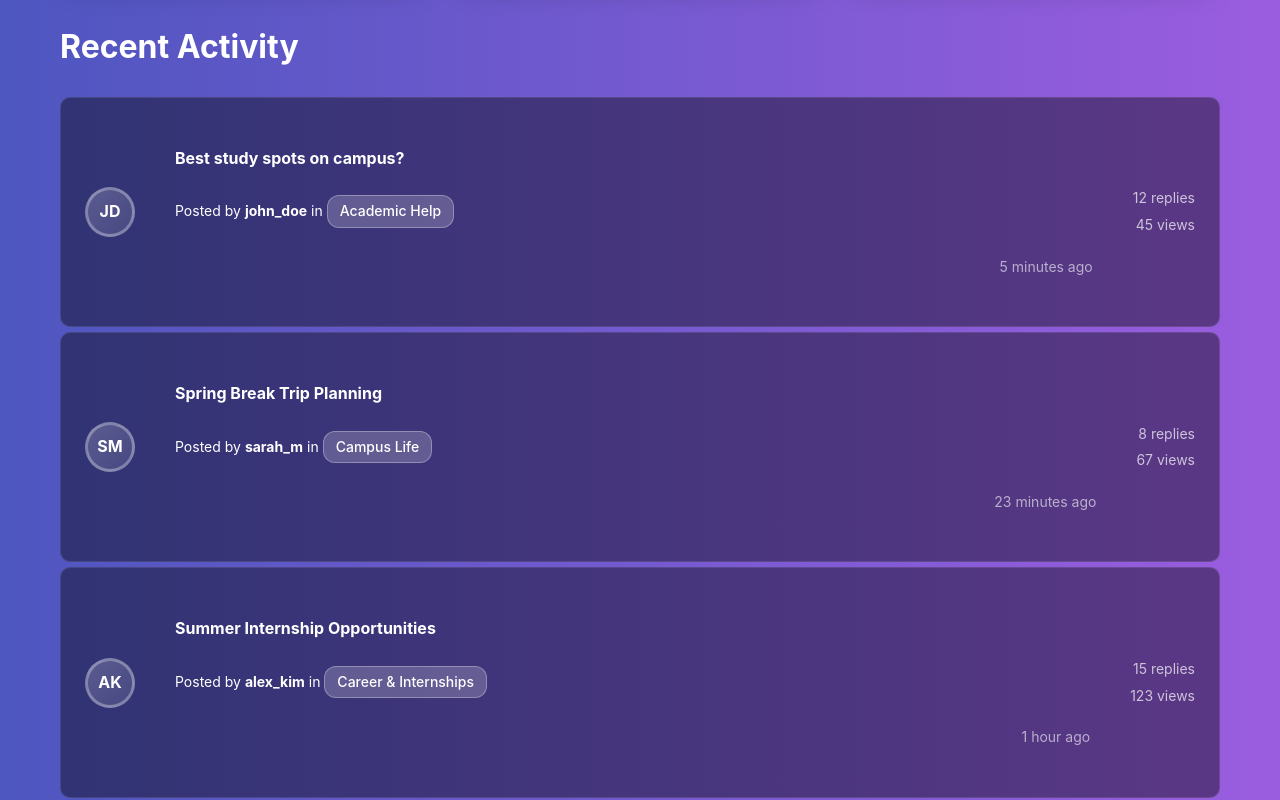
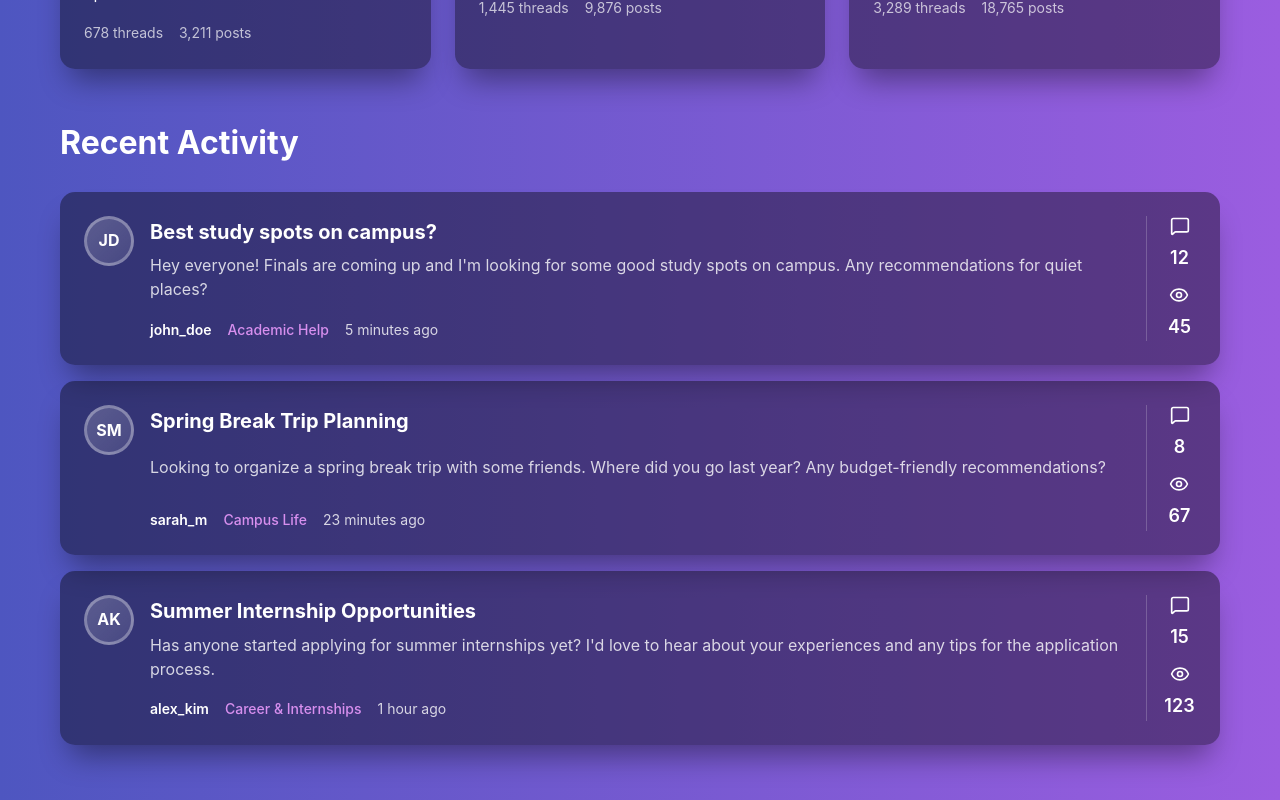
Before and after one commit to tort8678/csc47300-team-rocket, a React (Vite) app: page / in a window 1280 px wide. Shown: the part 1000-1800 px from the top of the page. Built offline with nearby package versions, Linux system fonts and the light colour scheme.

Commit message:
Updated Icons

```diff
--- a/package.json
+++ b/package.json
@@ -10,6 +10,7 @@
     "preview": "vite preview"
   },
   "dependencies": {
+    "lucide-react": "^0.552.0",
     "react": "^19.1.1",
     "react-dom": "^19.1.1",
     "react-router-dom": "^7.9.5"
--- a/src/pages/categories/Categories.tsx
+++ b/src/pages/categories/Categories.tsx
@@ -1,4 +1,5 @@
 import React from 'react';
+import { Library, PartyPopper, Briefcase, Gamepad2, MessageSquare } from 'lucide-react';
 import '../../styles/categories.css';
 import Header from "../../components/header";
 import Footer from "../../components/footer";
@@ -18,7 +19,7 @@ const Categories: React.FC = () => {
           <div className="categories-container">
             {/* Academic */}
             <div className="category-section">
-            <h2><span className="category-icon icon-library" /> Academic</h2>
+              <h2><Library className="category-icon" size={40}/> Academic</h2>
               <div className="category-list">
                 <div className="category-item">
                   <div className="category-info">
@@ -93,7 +94,7 @@ const Categories: React.FC = () => {
 
             {/* Campus Life */}
             <div className="category-section">
-            <h2><span className="category-icon icon-party-popper" />Campus Life</h2>
+              <h2><PartyPopper className="category-icon" size={40}/>Campus Life</h2>
               <div className="category-list">
                 <div className="category-item">
                   <div className="category-info">
@@ -168,7 +169,7 @@ const Categories: React.FC = () => {
 
             {/* Career & Life */}
             <div className="category-section">
-            <h2><span className="category-icon icon-briefcase-business" />Career &amp; Life</h2>
+              <h2><Briefcase className="category-icon" size={40}/>Career &amp; Life</h2>
               <div className="category-list">
                 <div className="category-item">
                   <div className="category-info">
@@ -243,7 +244,7 @@ const Categories: React.FC = () => {
 
             {/* Entertainment */}
             <div className="category-section">
-            <h2><span className="category-icon icon-gamepad-2" />Entertainment</h2>
+              <h2><Gamepad2 className="category-icon" size={40}/>Entertainment</h2>
               <div className="category-list">
                 <div className="category-item">
                   <div className="category-info">
@@ -318,7 +319,7 @@ const Categories: React.FC = () => {
 
             {/* General */}
             <div className="category-section">
-            <h2><span className="category-icon icon-message-square" />General</h2>
+              <h2><MessageSquare className="category-icon" size={40}/>General</h2>
               <div className="category-list">
                 <div className="category-item">
                   <div className="category-info">
@@ -370,7 +371,7 @@ const Categories: React.FC = () => {
           </div>
         </main>
 
-     < Footer />
+        <Footer />
       </div>
   );
 };
--- a/src/pages/home/Home.tsx
+++ b/src/pages/home/Home.tsx
@@ -1,8 +1,9 @@
 import Header from "../../components/header";
+import { Library, PartyPopper, Briefcase, Home, Gamepad2, MessageSquare, Eye } from 'lucide-react';
 import '../../styles/main.css';
 
 
-export default function Home() {
+export default function HomePage() {
     return (
         <div>
             <Header />
@@ -31,7 +32,7 @@ export default function Home() {
                     <h2>Popular Categories</h2>
                     <div className="category-grid">
                         <div className="category-card">
-                            <div className="category-icon icon-library"></div>
+                            <Library className="category-icon" size={40} />
                             <h3>Academic Help</h3>
                             <p>Study groups, homework help, and course discussions</p>
                             <div className="category-meta">
@@ -40,7 +41,7 @@ export default function Home() {
                             </div>
                         </div>
                         <div className="category-card">
-                            <div className="category-icon icon-party-popper"></div>
+                            <PartyPopper className="category-icon" size={40} />
                             <h3>Campus Life</h3>
                             <p>Events, clubs, and campus activities</p>
                             <div className="category-meta">
@@ -49,7 +50,7 @@ export default function Home() {
                             </div>
                         </div>
                         <div className="category-card">
-                            <div className="category-icon icon-briefcase-business"></div>
+                            <Briefcase className="category-icon" size={40} />
                             <h3>Career &amp; Internships</h3>
                             <p>Job postings, internships, and career advice</p>
                             <div className="category-meta">
@@ -58,7 +59,7 @@ export default function Home() {
                             </div>
                         </div>
                         <div className="category-card">
-                            <div className="category-icon icon-house"></div>
+                            <Home className="category-icon" size={40} />
                             <h3>Housing &amp; Roommates</h3>
                             <p>Find roommates and discuss housing options</p>
                             <div className="category-meta">
@@ -67,7 +68,7 @@ export default function Home() {
                             </div>
                         </div>
                         <div className="category-card">
-                            <div className="category-icon icon-gamepad-2"></div>
+                            <Gamepad2 className="category-icon" size={40} />
                             <h3>Entertainment</h3>
                             <p>Gaming, movies, music, and hobbies</p>
                             <div className="category-meta">
@@ -76,7 +77,7 @@ export default function Home() {
                             </div>
                         </div>
                         <div className="category-card">
-                            <div className="category-icon icon-message-square"></div>
+                            <MessageSquare className="category-icon" size={40} />
                             <h3>General Discussion</h3>
                             <p>Random topics and casual conversations</p>
                             <div className="category-meta">
@@ -89,43 +90,85 @@ export default function Home() {
 
                 <section className="recent-activity">
                     <h2>Recent Activity</h2>
-                    <div className="activity-list">
-                        <div className="activity-item">
-                            <div className="activity-avatar">JD</div>
-                            <div className="activity-content">
-                                <h4><a href="thread.html">Best study spots on campus?</a></h4>
-                                <p>Posted by <strong>john_doe</strong> in <a href="#" className="activity-category">Academic Help</a>
-                                </p>
-                                <span className="activity-time">5 minutes ago</span>
+                    <div className="threads-list">
+                        <div className="thread-item">
+                            <div className="thread-main">
+                                <div className="thread-avatar">JD</div>
+                                <div className="thread-content">
+                                    <h3>
+                                        <a href="thread.html">Best study spots on campus?</a>
+                                    </h3>
+                                    <p className="thread-preview">Hey everyone! Finals are coming up and I'm looking for some good study spots on campus. Any recommendations for quiet places?</p>
+                                    <div className="thread-meta">
+                                        <span className="thread-author">john_doe</span>
+                                        <span className="thread-category">Academic Help</span>
+                                        <span className="thread-time">5 minutes ago</span>
+                                    </div>
+                                </div>
                             </div>
-                            <div className="activity-stats">
-                                <span>12 replies</span>
-                                <span>45 views</span>
+                            <div className="thread-stats">
+                                <div className="stat">
+                                    <MessageSquare size={20} />
+                                    <span className="stat-count">12</span>
+                                </div>
+                                <div className="stat">
+                                    <Eye size={20} />
+                                    <span className="stat-count">45</span>
+                                </div>
                             </div>
                         </div>
-                        <div className="activity-item">
-                            <div className="activity-avatar">SM</div>
-                            <div className="activity-content">
-                                <h4><a href="thread.html">Spring Break Trip Planning</a></h4>
-                                <p>Posted by <strong>sarah_m</strong> in <a href="#" className="activity-category">Campus Life</a></p>
-                                <span className="activity-time">23 minutes ago</span>
+
+                        <div className="thread-item">
+                            <div className="thread-main">
+                                <div className="thread-avatar">SM</div>
+                                <div className="thread-content">
+                                    <h3>
+                                        <a href="thread.html">Spring Break Trip Planning</a>
+                                    </h3>
+                                    <p className="thread-preview">Looking to organize a spring break trip with some friends. Where did you go last year? Any budget-friendly recommendations?</p>
+                                    <div className="thread-meta">
+                                        <span className="thread-author">sarah_m</span>
+                                        <span className="thread-category">Campus Life</span>
+                                        <span className="thread-time">23 minutes ago</span>
+                                    </div>
+                                </div>
                             </div>
-                            <div className="activity-stats">
-                                <span>8 replies</span>
-                                <span>67 views</span>
+                            <div className="thread-stats">
+                                <div className="stat">
+                                    <MessageSquare size={20} />
+                                    <span className="stat-count">8</span>
+                                </div>
+                                <div className="stat">
+                                    <Eye size={20} />
+                                    <span className="stat-count">67</span>
+                                </div>
                             </div>
                         </div>
-                        <div className="activity-item">
-                            <div className="activity-avatar">AK</div>
-                            <div className="activity-content">
-                                <h4><a href="thread.html">Summer Internship Opportunities</a></h4>
-                                <p>Posted by <strong>alex_kim</strong> in <a href="#" className="activity-category">Career &amp;
-                                    Internships</a></p>
-                                <span className="activity-time">1 hour ago</span>
+
+                        <div className="thread-item">
+                            <div className="thread-main">
+                                <div className="thread-avatar">AK</div>
+                                <div className="thread-content">
+                                    <h3>
+                                        <a href="thread.html">Summer Internship Opportunities</a>
+                                    </h3>
+                                    <p className="thread-preview">Has anyone started applying for summer internships yet? I'd love to hear about your experiences and any tips for the application process.</p>
+                                    <div className="thread-meta">
+                                        <span className="thread-author">alex_kim</span>
+                                        <span className="thread-category">Career &amp; Internships</span>
+                                        <span className="thread-time">1 hour ago</span>
+                                    </div>
+                                </div>
                             </div>
-                            <div className="activity-stats">
-                                <span>15 replies</span>
-                                <span>123 views</span>
+                            <div className="thread-stats">
+                                <div className="stat">
+                                    <MessageSquare size={20} />
+                                    <span className="stat-count">15</span>
+                                </div>
+                                <div className="stat">
+                                    <Eye size={20} />
+                                    <span className="stat-count">123</span>
+                                </div>
                             </div>
                         </div>
                     </div>
--- a/src/pages/threads/Threads.tsx
+++ b/src/pages/threads/Threads.tsx
@@ -1,5 +1,6 @@
 import { useEffect, useMemo, useState } from "react";
 import { Link, useNavigate } from 'react-router-dom';
+import { MessageSquare, Eye } from 'lucide-react';
 import Header from "../../components/header";
 import Footer from "../../components/footer";
 import '../../styles/threads.css';
@@ -96,11 +97,11 @@ export default function Threads() {
                 </div>
                 <div className="thread-stats">
                   <div className="stat">
-                    <span className="icon-message-square"></span>
+                    <MessageSquare size={20}/>
                     <span className="stat-count">{(thread as Thread).replies ?? 0}</span>
                   </div>
                   <div className="stat">
-                    <span className="icon-eye"></span>
+                    <Eye size={20}/>
                     <span className="stat-count">{(thread as Thread).views ?? 0}</span>
                   </div>
                 </div>
--- a/src/styles/threads.css
+++ b/src/styles/threads.css
@@ -174,6 +174,9 @@
 
 .thread-content {
     flex: 1;
+    display: flex;
+    flex-direction: column;
+    justify-content: space-between;
 }
 
 .thread-content h3 a {
```
Also changed, not shown: src/pages/profile/Profile.tsx (+26 -8 lines), 1 other file (tests, documents, lock files or other folders). Lines whose indentation alone changed are shown as unchanged.
